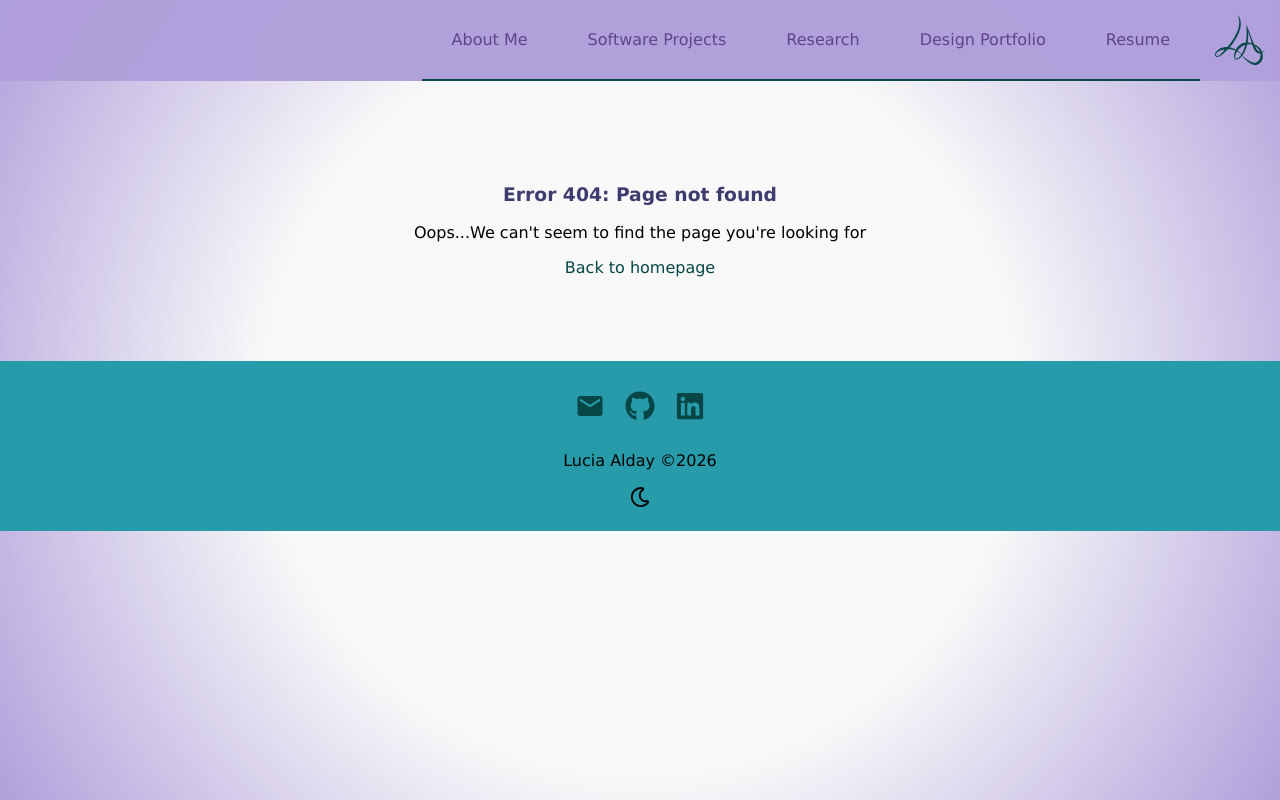
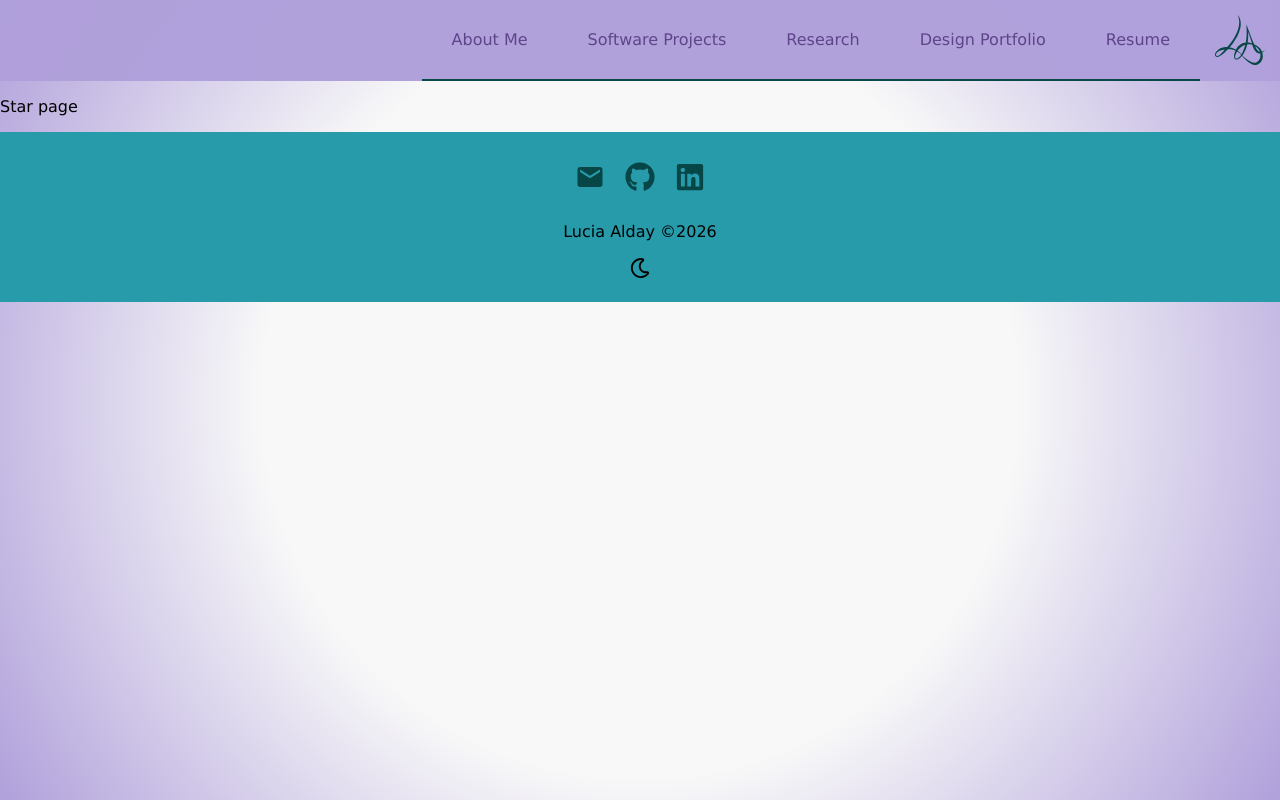
Before and after one commit to luciaalday/portfolio, a React (Create React App) app: page /Stars in a window 1280 px wide. Before the commit this address had no page. Built offline with nearby package versions, Linux system fonts and the light colour scheme.

Commit message:
add project folder

```diff
--- a/src/App.js
+++ b/src/App.js
@@ -17,6 +17,7 @@ import Footer from './universal/Footer';
 import Colors from './universal/Colors';
 import NotFound from './pages/NotFound';
 import Research from './pages/Research';
+import Stars from './project/Stars';
 
 function App() {
   return (
@@ -29,6 +30,7 @@ function App() {
           <Route path='/Developer' element={<DevProjects />} />
           <Route path='/Researcher' element={<Research />} />
           <Route path='/Designer' element={<ArtPortfolio />} />
+          <Route path='/Stars' element={<Stars />} />
           {/** Reference page for theme colors */}
           <Route path='/Colors' element={<Colors />} />
           <Route path='*' element={<NotFound />} />
--- /dev/null
+++ b/src/project/Stars.jsx
@@ -0,0 +1,7 @@
+export default function Stars() {
+    return (
+        <div>
+            <p>Star page</p>
+        </div>
+    )
+}
```
